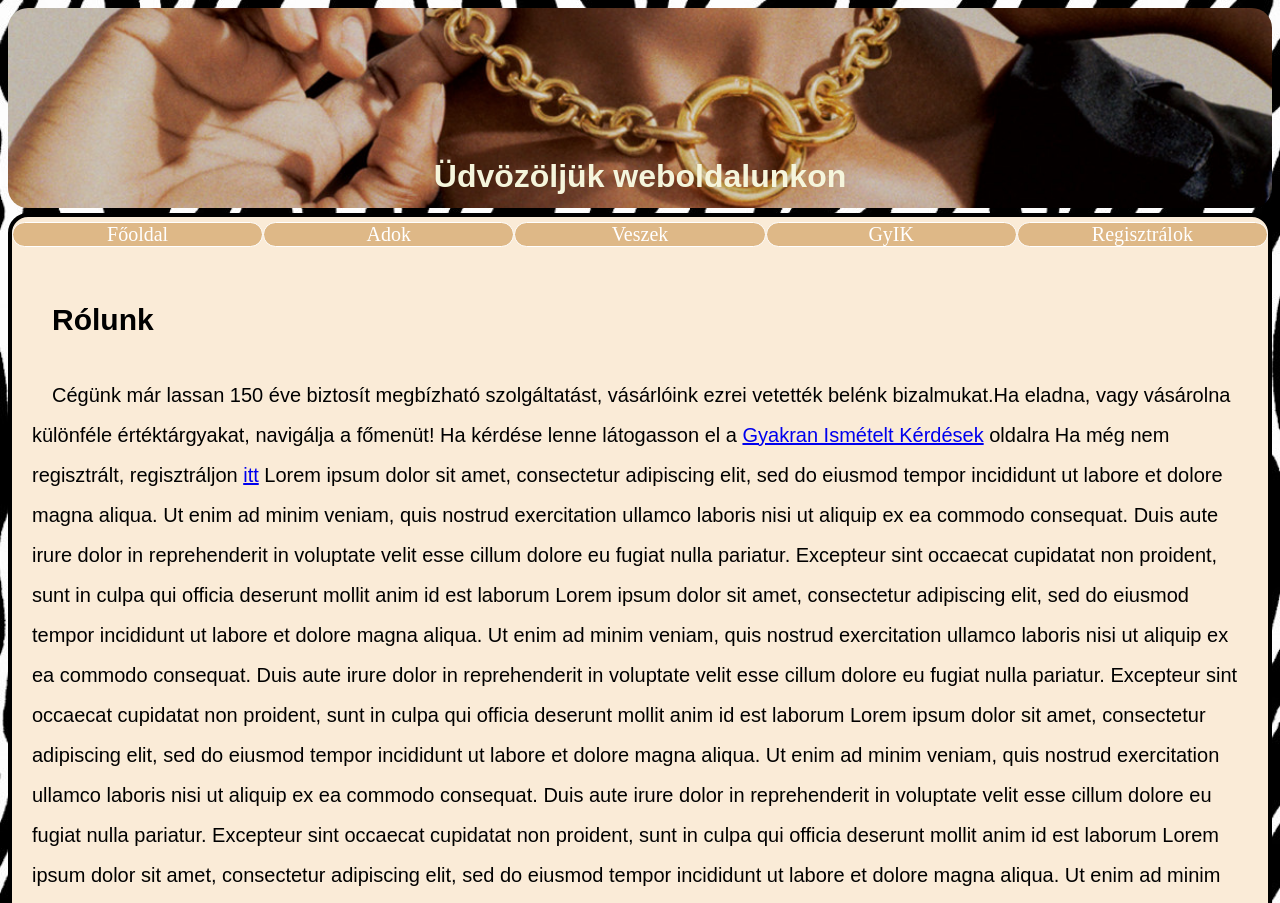
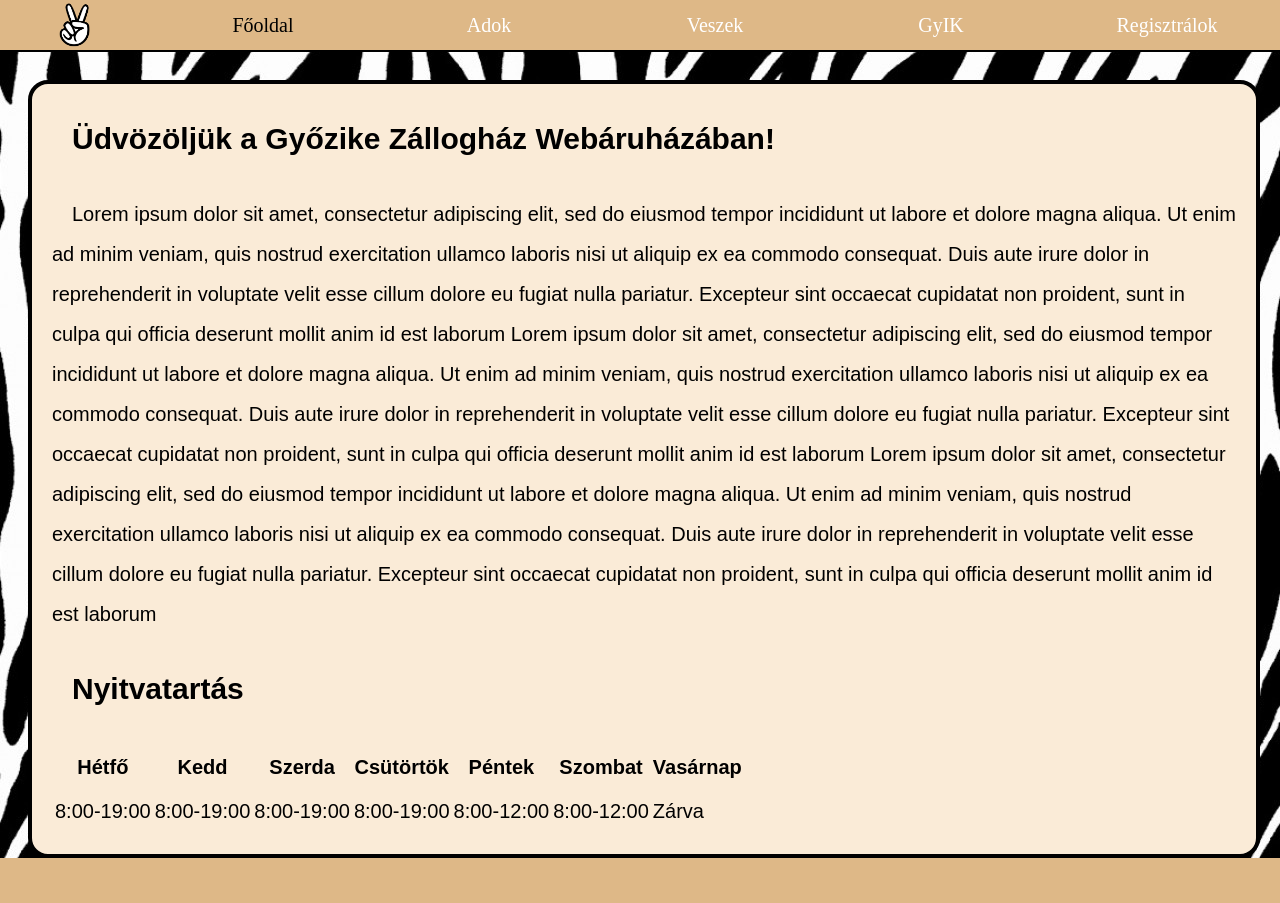
Before and after one commit to AAdam-P/AdamTomiWebtervKotprog, a plain HTML site: page index.html in a window 1280 px wide. Shown: the top 903 px of the page. After the commit the page ends 858 px from the top, so only its background shows below. Drawn offline with Linux system fonts and the light colour scheme.

Commit message:
menu jobb

```diff
--- a/index.html
+++ b/index.html
@@ -7,29 +7,47 @@
   </head>
   <body>
       <div id="header">
-            <h1>Üdvözöljük weboldalunkon</h1>
-          </div>
-    <div class="mainframe">
-      <ul class="mainmenu">
-          <li><a href="index.html">Főoldal</a></li>
+          <img src="m%C5%B1v%C3%A9sz.png" class="logo"/>
+          <ul class="mainmenu">
+          <li><a href="index.html" id="current">Főoldal</a></li>
           <li><a href="eladas.html">Adok</a></li>
           <li><a href="vasarlas.html">Veszek</a></li>
           <li><a href="faq.html">GyIK</a></li>
           <li><a href="regisztralas.html">Regisztrálok</a></li>
-      </ul><br>
+      </ul>
+          </div>
+    <div class="mainframe">
         <article class="fobekezd">
-            <h2>Rólunk</h2>
-            <p>Cégünk már lassan 150 éve biztosít megbízható szolgáltatást, vásárlóink ezrei vetették belénk bizalmukat.Ha eladna, vagy vásárolna különféle értéktárgyakat, navigálja a főmenüt! Ha kérdése lenne látogasson el a <a href="faq.html">Gyakran
-                Ismételt Kérdések</a> oldalra Ha még nem regisztrált, regisztráljon <a href="regisztralas.html">itt</a>
+            <h2>Üdvözöljük a Győzike Zállogház Webáruházában!</h2>
+            <!--<p>Cégünk már lassan 150 éve biztosít megbízható szolgáltatást, vásárlóink ezrei vetették belénk bizalmukat.Ha eladna, vagy vásárolna különféle értéktárgyakat, navigálja a főmenüt! Ha kérdése lenne látogasson el a <a href="faq.html">Gyakran
+                Ismételt Kérdések</a> oldalra Ha még nem regisztrált, regisztráljon <a href="regisztralas.html">itt</a>-->
+           <p> Lorem ipsum dolor sit amet, consectetur adipiscing elit, sed do eiusmod tempor incididunt ut labore et dolore magna aliqua. Ut enim ad minim veniam, quis nostrud exercitation ullamco laboris nisi ut aliquip ex ea commodo consequat. Duis aute irure dolor in reprehenderit in voluptate velit esse cillum dolore eu fugiat nulla pariatur. Excepteur sint occaecat cupidatat non proident, sunt in culpa qui officia deserunt mollit anim id est laborum
             Lorem ipsum dolor sit amet, consectetur adipiscing elit, sed do eiusmod tempor incididunt ut labore et dolore magna aliqua. Ut enim ad minim veniam, quis nostrud exercitation ullamco laboris nisi ut aliquip ex ea commodo consequat. Duis aute irure dolor in reprehenderit in voluptate velit esse cillum dolore eu fugiat nulla pariatur. Excepteur sint occaecat cupidatat non proident, sunt in culpa qui officia deserunt mollit anim id est laborum
-            Lorem ipsum dolor sit amet, consectetur adipiscing elit, sed do eiusmod tempor incididunt ut labore et dolore magna aliqua. Ut enim ad minim veniam, quis nostrud exercitation ullamco laboris nisi ut aliquip ex ea commodo consequat. Duis aute irure dolor in reprehenderit in voluptate velit esse cillum dolore eu fugiat nulla pariatur. Excepteur sint occaecat cupidatat non proident, sunt in culpa qui officia deserunt mollit anim id est laborum
-            Lorem ipsum dolor sit amet, consectetur adipiscing elit, sed do eiusmod tempor incididunt ut labore et dolore magna aliqua. Ut enim ad minim veniam, quis nostrud exercitation ullamco laboris nisi ut aliquip ex ea commodo consequat. Duis aute irure dolor in reprehenderit in voluptate velit esse cillum dolore eu fugiat nulla pariatur. Excepteur sint occaecat cupidatat non proident, sunt in culpa qui officia deserunt mollit anim id est laborum
-            Lorem ipsum dolor sit amet, consectetur adipiscing elit, sed do eiusmod tempor incididunt ut labore et dolore magna aliqua. Ut enim ad minim veniam, quis nostrud exercitation ullamco laboris nisi ut aliquip ex ea commodo consequat. Duis aute irure dolor in reprehenderit in voluptate velit esse cillum dolore eu fugiat nulla pariatur. Excepteur sint occaecat cupidatat non proident, sunt in culpa qui officia deserunt mollit anim id est laborum
-            Lorem ipsum dolor sit amet, consectetur adipiscing elit, sed do eiusmod tempor incididunt ut labore et dolore magna aliqua. Ut enim ad minim veniam, quis nostrud exercitation ullamco laboris nisi ut aliquip ex ea commodo consequat. Duis aute irure dolor in reprehenderit in voluptate velit esse cillum dolore eu fugiat nulla pariatur. Excepteur sint occaecat cupidatat non proident, sunt in culpa qui officia deserunt mollit anim id est laborum
-            Lorem ipsum dolor sit amet, consectetur adipiscing elit, sed do eiusmod tempor incididunt ut labore et dolore magna aliqua. Ut enim ad minim veniam, quis nostrud exercitation ullamco laboris nisi ut aliquip ex ea commodo consequat. Duis aute irure dolor in reprehenderit in voluptate velit esse cillum dolore eu fugiat nulla pariatur. Excepteur sint occaecat cupidatat non proident, sunt in culpa qui officia deserunt mollit anim id est laborum
-            Lorem ipsum dolor sit amet, consectetur adipiscing elit, sed do eiusmod tempor incididunt ut labore et dolore magna aliqua. Ut enim ad minim veniam, quis nostrud exercitation ullamco laboris nisi ut aliquip ex ea commodo consequat. Duis aute irure dolor in reprehenderit in voluptate velit esse cillum dolore eu fugiat nulla pariatur. Excepteur sint occaecat cupidatat non proident, sunt in culpa qui officia deserunt mollit anim id est laborum
+
             Lorem ipsum dolor sit amet, consectetur adipiscing elit, sed do eiusmod tempor incididunt ut labore et dolore magna aliqua. Ut enim ad minim veniam, quis nostrud exercitation ullamco laboris nisi ut aliquip ex ea commodo consequat. Duis aute irure dolor in reprehenderit in voluptate velit esse cillum dolore eu fugiat nulla pariatur. Excepteur sint occaecat cupidatat non proident, sunt in culpa qui officia deserunt mollit anim id est laborum</p>
+            <h2>Nyitvatartás</h2>
+            <table>
+                <tr>
+                    <th>Hétfő</th>
+                    <th>Kedd</th>
+                    <th>Szerda</th>
+                    <th>Csütörtök</th>
+                    <th>Péntek</th>
+                    <th>Szombat</th>
+                    <th>Vasárnap</th>
+                </tr>
+                <tr>
+                    <td>8:00-19:00</td>
+                    <td>8:00-19:00</td>
+                    <td>8:00-19:00</td>
+                    <td>8:00-19:00</td>
+                    <td>8:00-12:00</td>
+                    <td>8:00-12:00</td>
+                    <td>Zárva</td>
+                </tr>
+        </table>
         </article>
+
     </div>
 
   </body>
--- a/style.css
+++ b/style.css
@@ -1,30 +1,67 @@
-.test{
-  color: red;
-  font-size: 22;
-  font-weight: bold;
-}
 /*HEADER DIV*/
 div#header{
-    background-image: url(jewelry.jpg);
+    background-color: burlywood;
     background-repeat: no-repeat;
-    background-color: transparent;
-    border-radius: 20px;
     background-size: cover;
     background-position: center;
-    height: 200px;
+    position: fixed;
+    top: 0px;
+    left: 0px;
+    width: 100%;
+    border-bottom: 2px solid black;
+    z-index: 2;
+
 
 
 }
-h1{
-    padding: 150px 0;
-    color:beige;
+/*MENU*/
+ul.mainmenu{
+    display: flex;
+    align-items: stretch;
+    justify-content: space-between;
+    list-style: none;
+    margin: 0;
+    padding: 0;
+    overflow: hidden;
+    float: none;
+
+}
+
+ul.mainmenu li{
+    float: left;
+    align-content: center;
+    margin: auto;
+    width: 20%;
+    font-size: 20px;
+
+}
+ul.mainmenu li a{
+   display: block;
     text-align: center;
-    margin: auto auto;
-    font-family: arial, sans-serif;
+    background-color: burlywood;
+    color: white;
+    margin: auto;
+    text-decoration: none;
+    height: 50px;
+    line-height: 50px;
+    transition: background-color 0.4s ease;
+
 }
-.blackbox{
-    background-color: black;
+ul.mainmenu li a:hover{
+    background-color: saddlebrown;
 }
+img.logo{
+    width: auto;
+    height: 50px;
+    float: left;
+    margin-left: 50px;
+    margin-right: 50px;
+
+}
+a#current{
+    color:black;
+}
+
 /*BODY*/
 body{
     background-color: burlywood;
@@ -36,45 +73,11 @@ body{
     border: 4px solid black;
     background-color: antiquewhite;
     border-radius: 20px;
-    margin-top: 5px;
+    position: absolute;
+    top: 80px;
+    margin: 0px 20px;
 }
 
-/*MENU*/
-ul.mainmenu{
-    display: flex;
-    align-items: stretch;
-    justify-content: space-between;
-    list-style: none;
-    width: 100%;
-    margin: 0;
-    padding: 0;
-    overflow: hidden;
-    float: none;
-}
-
-ul.mainmenu li{
-    float: left;
-    align-content: center;
-    margin: auto;
-    margin-top: 5px;
-    width: 20%;
-    font-size: 20px;
-
-}
-ul.mainmenu li a{
-   display: block;
-    border-radius: 30px;
-    text-align: center;
-    background-color: burlywood;
-    color: white;
-    border: 1px solid white;
-    margin: auto;
-    text-decoration: none;
-    text-align: center;
-}
-ul.mainmenu li a:hover{
-    background-color: saddlebrown;
-}
 /*TEXT*/
 article.fobekezd{
     text-indent: 20px;
```
Also changed, not shown: művész.png (added).
